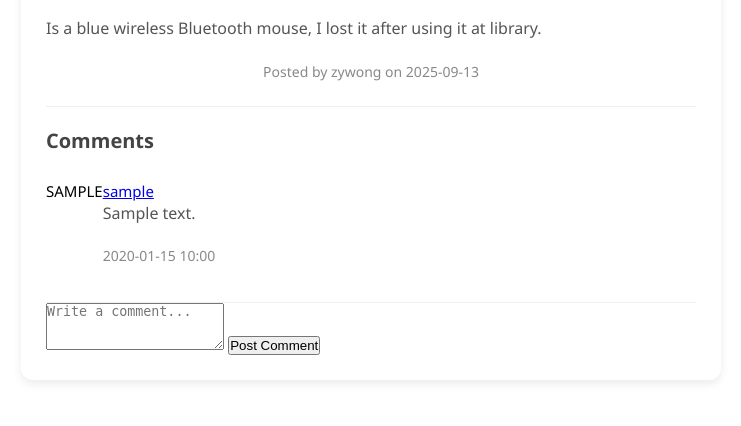
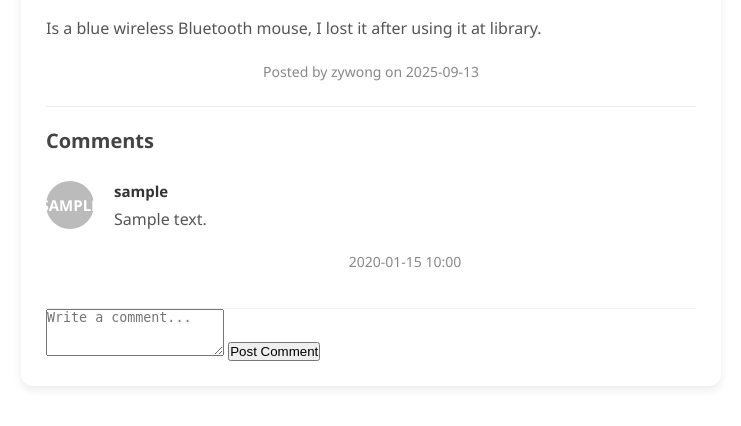
Before and after one commit to WongZhiYun/Lost-Found, a Flask app: template WongZhiYun/file/templates/post_detail.html in a window 1280 px wide. Shown: the part 522-948 px from the top of the page, without its empty margins (269-1010 px from the left). Before the commit the page ends 904 px from the top, so only its background shows below. Run offline with Flask 3, Linux system fonts and the light colour scheme; the template is opened without the code that fills it: values that come from a table or form of the project are taken from there, most other values are stand-ins (such as "Sample title", 1, 10 or a date in 2020).

Commit message:
design of avatar,username,text

```diff
--- a/WongZhiYun/file/static/post_detail.css
+++ b/WongZhiYun/file/static/post_detail.css
@@ -68,3 +68,43 @@
     font-size: 15px;
     word-wrap: break-word;
 }
+
+.comment-avatar {
+    width: 48px !important;
+    height: 48px !important;
+    border-radius: 100% !important;
+    object-fit: cover;
+    display: block;
+    margin-right: 20px;
+}
+
+.comment-initial {
+    background: #bbb;
+    display: flex;
+    justify-content: center;
+    align-items: center;
+    font-weight: bold;
+    color: white;
+}
+
+.comment-body {
+    display: flex;
+    flex-direction: column;
+    flex: 1;
+}
+
+.comment-username {
+    font-weight: bold;
+    color: #333;
+    text-decoration: none;
+    margin-bottom: 6px;
+}
+
+.comment-text {
+    margin-bottom: 4px 0;
+}
+
+.comment-date {
+    font-size: 12px;
+    color: #777;
+}
```
